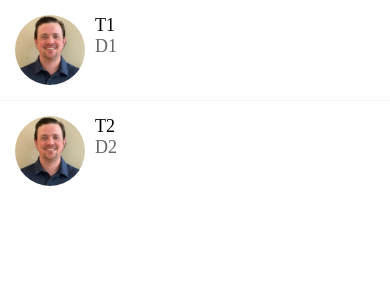
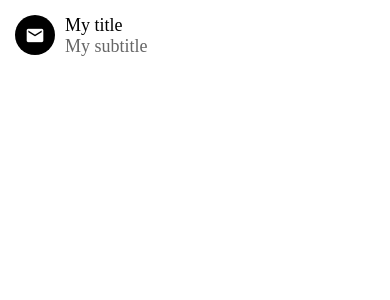
Before and after one commit to WaltersMatthew/DoneWithIt, a React Native app: screen / in a window 390 px wide. Shown: the top 300 px of the page. Built offline with nearby package versions, Linux system fonts and the light colour scheme.

Commit message:
add AppIcon component

```diff
--- a/App.js
+++ b/App.js
@@ -1,7 +1,17 @@
 import React from "react";
 import { View } from "react-native";
 
-import MessagesScreen from "./app/screens/MessagesScreen";
+import Screen from "./app/Components/Screen";
+import ListItem from "./app/Components/ListItem";
+import AppIcon from "./app/Components/AppIcon";
 export default function App() {
-    return <MessagesScreen />;
+    return (
+        <Screen>
+            <ListItem
+                title="My title"
+                subTitle="My subtitle"
+                ImageComponent={<AppIcon name="email" />}
+            />
+        </Screen>
+    );
 }
--- /dev/null
+++ b/app/Components/AppIcon.js
@@ -0,0 +1,30 @@
+import React from "react";
+import { View } from "react-native";
+import { MaterialCommunityIcons } from "@expo/vector-icons";
+function AppIcon({
+    name,
+    size = 40,
+    backgroundColor = "#000",
+    iconColor = "#fff",
+}) {
+    return (
+        <View
+            style={{
+                width: size,
+                height: size,
+                borderRadius: size / 2,
+                backgroundColor,
+                justifyContent: "center",
+                alignItems: "center",
+            }}
+        >
+            <MaterialCommunityIcons
+                name={name}
+                color={iconColor}
+                size={size * 0.5}
+            />
+        </View>
+    );
+}
+
+export default AppIcon;
--- a/app/Components/ListItem.js
+++ b/app/Components/ListItem.js
@@ -15,6 +15,7 @@
     title,
     subTitle,
     image,
+    ImageComponent,
     IconComponent,
     onPress,
     renderRightActions,
@@ -23,10 +24,15 @@
         <Swipeable renderRightActions={renderRightActions}>
             <TouchableHighlight underlayColor={colors.light} onPress={onPress}>
                 <View style={styles.container}>
-                    <Image style={styles.image} source={image} />
-                    <View>
+                    {ImageComponent}
+                    {image && <Image style={styles.image} source={image} />}
+                    <View style={styles.detailsContainer}>
                         <AppText style={styles.title}>{title}</AppText>
-                        <AppText style={styles.subTitle}>{subTitle}</AppText>
+                        {subTitle && (
+                            <AppText style={styles.subTitle}>
+                                {subTitle}
+                            </AppText>
+                        )}
                     </View>
                 </View>
             </TouchableHighlight>
@@ -39,11 +45,14 @@
         flexDirection: "row",
         padding: 15,
     },
+    detailsContainer: {
+        marginLeft: 10,
+        justifyContent: "center",
+    },
     image: {
         width: 70,
         height: 70,
         borderRadius: 35,
-        marginRight: 10,
     },
     subTitle: {
         color: colors.medium,
```
